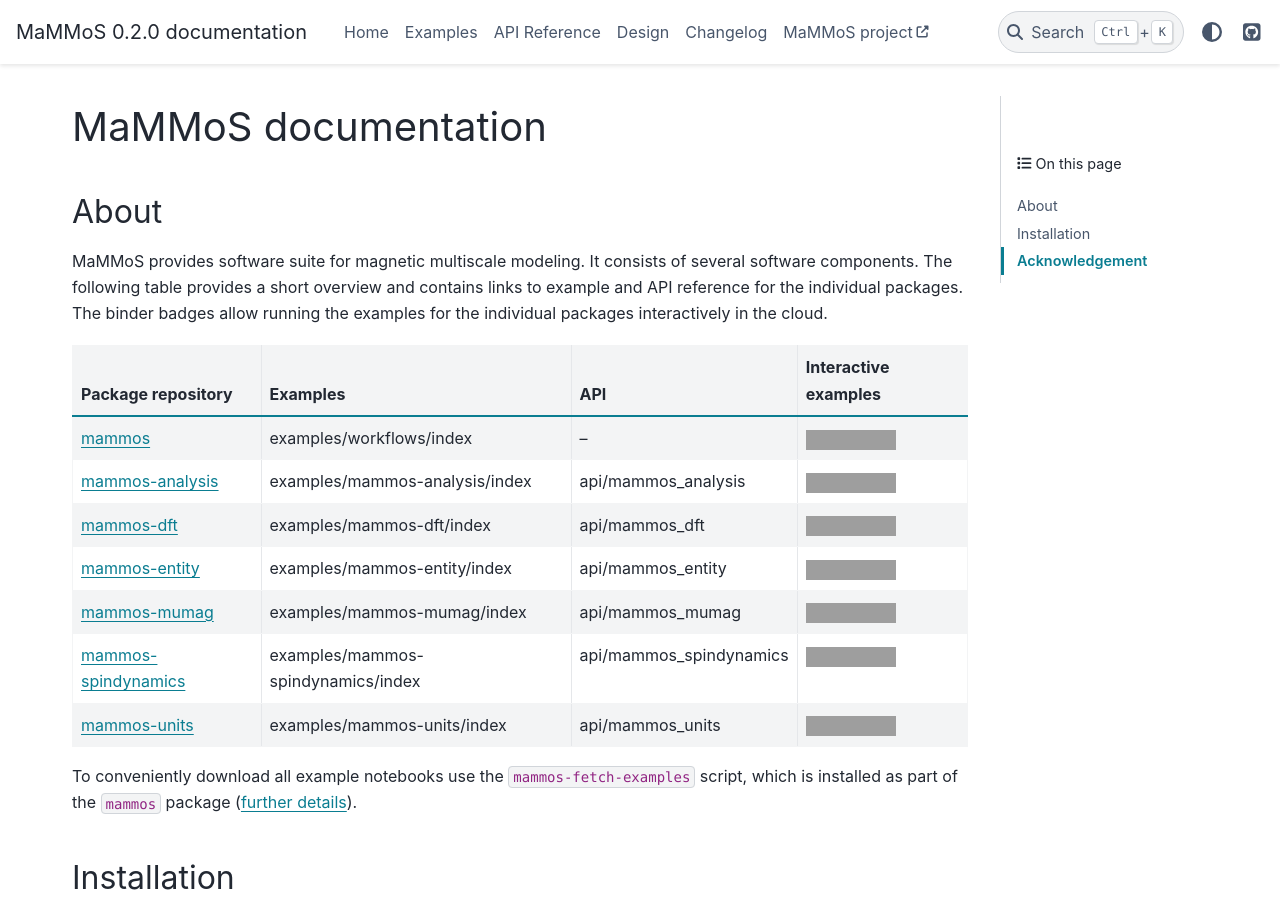
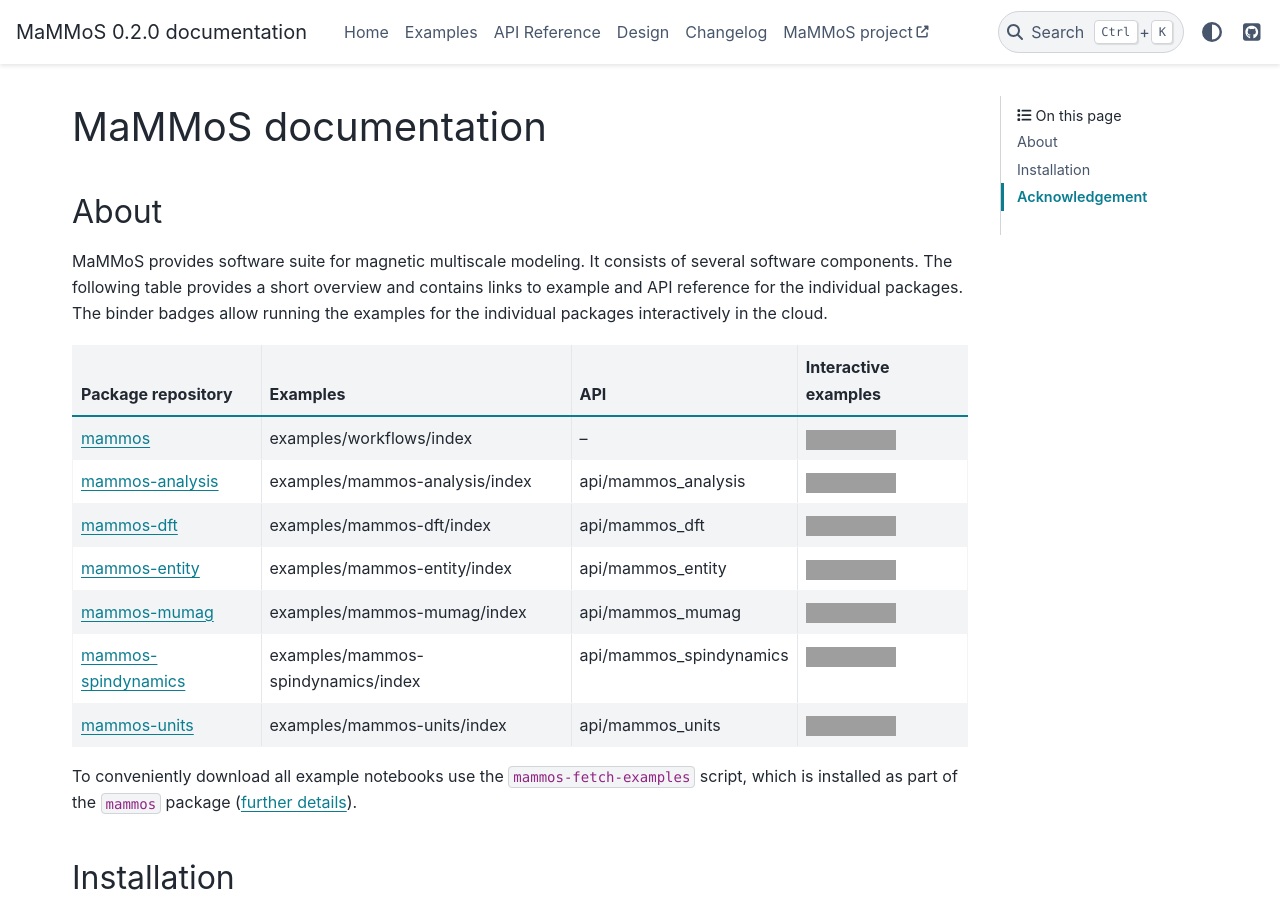
Before and after one commit to MaMMoS-project/mammos, a Sphinx documentation site: the page built from docs/source/index.rst, in a window 1280 px wide and 900 px high. Built offline with Sphinx 7.4.7 and the PyData theme 0.15.4, drawn with Linux system fonts in a browser that asks for light colours; pages that are not in the unit, such as notebooks, are missing from menus; the version number is read from the project's files by our own code; grey boxes are pictures that could not be loaded.

Commit message:
Separate html for notebook badges

```diff
--- a/docs/source/_templates/page-toc.html
+++ b/docs/source/_templates/notebook-badges.html
@@ -1,13 +1,3 @@
-{% set page_toc = generate_toc_html() %}
-
-<div class="tocsection onthispage pt-5 pb-3">
-    <i class="fas fa-list"></i> {{ _("On this page") }}
-</div>
-
-<nav id="bd-toc-nav">
-    {{ page_toc }}
-</nav>
-
 {% if ('examples' in pagename) and not 'index' in pagename %}
 <div class="tocsection onthispace pt-5 bp-3">
     <h5>Try online:</h5>
--- a/docs/source/conf.py
+++ b/docs/source/conf.py
@@ -78,7 +78,7 @@ html_theme_options = {
         },
     ],
     "header_links_before_dropdown": 6,
-
+    "secondary_sidebar_items": ["page-toc", "notebook-badges"],
 }
 html_sidebars = {
     "changelog": [],
```
